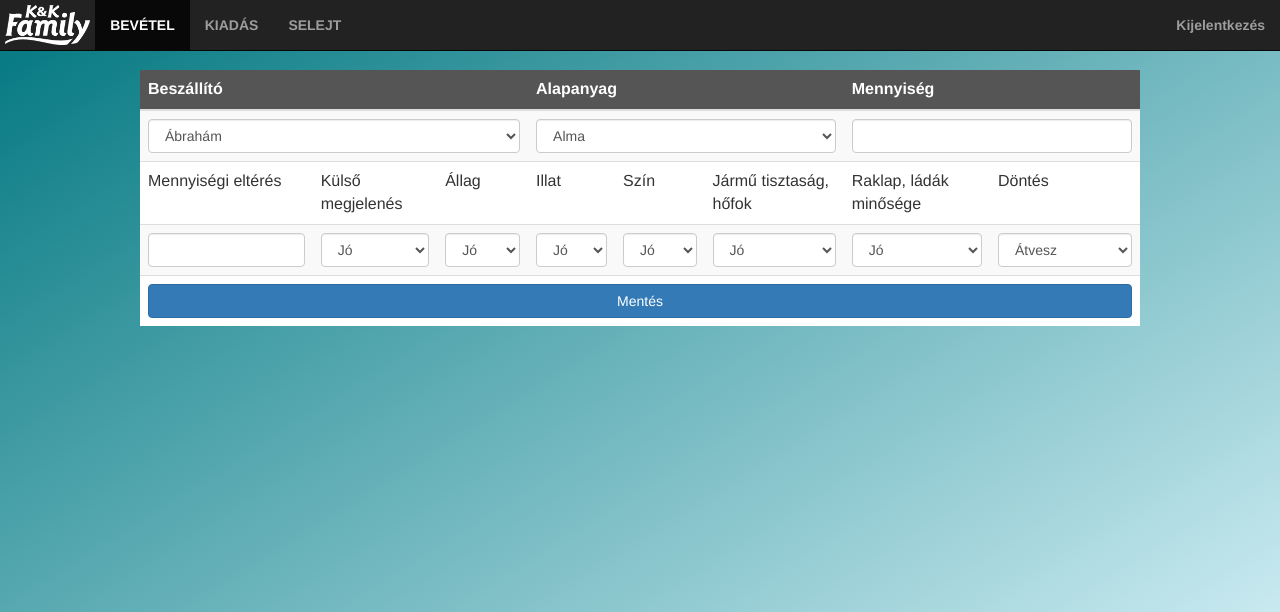
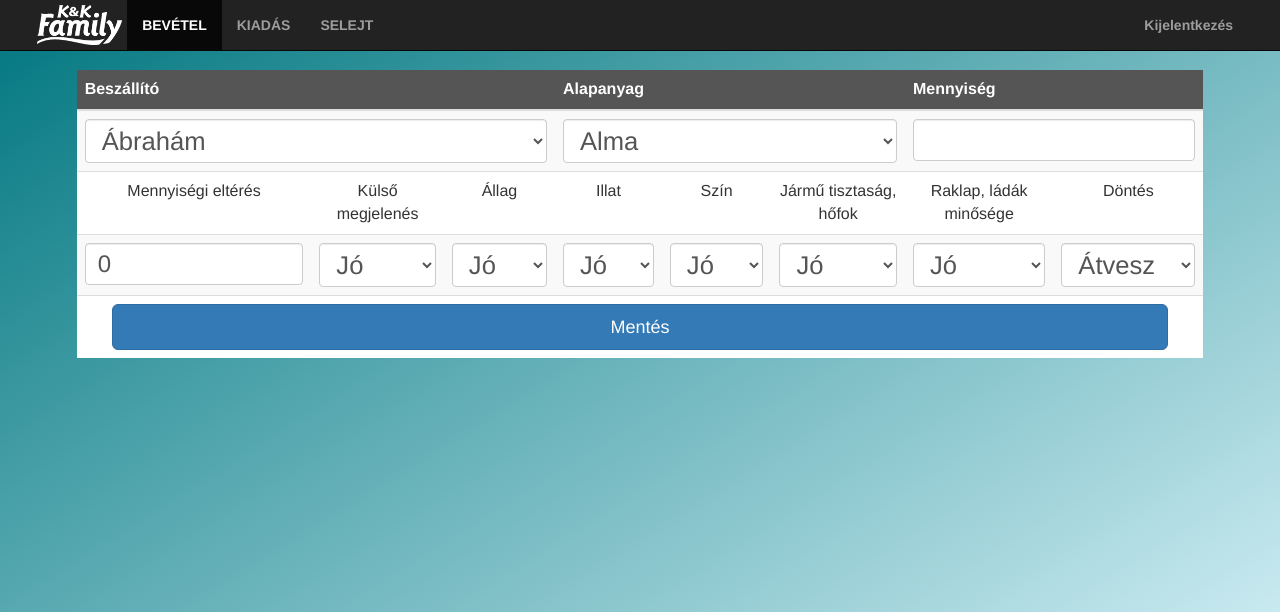
Before and after one commit to davefej/kkfamily, a PHP site: page /tablet/bevetel.php in a window 1280 px wide. Shown: the top 612 px of the page. Run offline with PHP 8.4, Linux system fonts and the light colour scheme; data comes from the database, SQL or seed files in the repository.

Commit message:
Tablet view optimalized
+ small bug fixes

```diff
--- a/common/header.php
+++ b/common/header.php
@@ -10,6 +10,8 @@
 				echo "<title> Kiadás | KK Family</title>";
 			else if($selector == "bevetel")
 				echo "<title> Bevétel | KK Family</title>";
+			else if($selector == "spare")
+				echo "<title> Selejtezés | KK Family</title>";
 		?>
 		<meta http-equiv="cache-control" content="max-age=0" />
 	  	<meta http-equiv="cache-control" content="no-cache" />
@@ -20,7 +22,6 @@
 		<meta charset="utf-8">
 
 		<link href="../js/bootstrap-3.3.7-dist/css/bootstrap.min.css" rel="stylesheet">
-		<link rel="stylesheet" type="text/css" href="../css/styles.css?v=<?php echo $version;?>">
 
 		<script src="../js/functions.js?v=<?php echo $version;?>" ></script>
 		<script src="../js/server.js?v=<?php echo $version;?>" ></script>
@@ -30,8 +31,10 @@
 	<?php  if($selected == "tablet"){	//TODO css rand		?>
 
 				<script src="../js/tablet.js"></script>
+				<link rel="stylesheet" type="text/css" href="../css/tabletstyles.css?v=<?php echo $version;?>">
+	<?php }else{ ?>
+				<link rel="stylesheet" type="text/css" href="../css/styles.css?v=<?php echo $version;?>">
 	<?php } ?>
-
 <?php
 	if(isset($_SESSION['theme']) && $_SESSION['theme'] != "0"){
 		echo '<link rel="stylesheet" type="text/css" href="../css/theme'.$_SESSION['theme'].'.css?v='.$version.'">';
--- a/css/styles.css
+++ b/css/styles.css
@@ -114,11 +114,6 @@ thead{
 	color: #555555;
 }
 
-table.sortable th:not(.sorttable_sorted):not(.sorttable_sorted_reverse):not(.sorttable_nosort):after {
-    content: " \25B4\25BE"
-}
-
-
 .panel-info > .panel-heading {
     background-color: #C8E8E8;
     color: white;
@@ -217,3 +212,25 @@ table.sortable th:not(.sorttable_sorted):not(.sorttable_sorted_reverse):not(.sor
     border: 3px solid #00767F;
     border-radius: 10px;>/
 }*/
+
+.tabletTable{
+	width:95%;
+}
+
+td{
+	text-align: center;
+}
+
+select.tabletForm{
+	font-size: 160%;
+	height:150%;
+}
+
+input.tabletForm{
+	font-size: 150%;
+	height:150%;
+}
+
+#prod_select{
+	width: 80%;
+}
--- a/css/tabletstyles.css
+++ b/css/tabletstyles.css
@@ -1,13 +1,10 @@
 body {
-    background: red;
+    padding-top: 70px;
+    background-repeat: no-repeat;
     background: -webkit-linear-gradient(left top, #00767F, #E3F9FF);
     background: -o-linear-gradient(bottom right, #00767F, #E3F9FF);
     background: -moz-linear-gradient(bottom right, #00767F, #E3F9FF);
     background: linear-gradient(to bottom right, #00767F, #E3F9FF);
-    height: 100%;
-    background-repeat: no-repeat;
-    background-attachment: fixed;
-    padding-top: 80px;
 }
 h1 {
     color: #fff3e0;
@@ -18,45 +15,28 @@ p{
 }
 
 a{
-	color: #0F003B;
+	color: #666666;
 	font-weight: bold;
 }
 
 a:hover{
-	color: #0F003B;
+	color: #666666;
 	text-decoration: none;
 }
 
 a:visited{
-	color: #0F003B;
+	color: white;
+}
+
+a:active{
+	color: #666666;
 	text-decoration: none;
 }
 
-a:active{
-	color: #0F003B;
-	text-decoration: none;
-}
-
-.panel{
-	width:80%;
-	margin: 0 auto;
-    float: none;
-    margin-bottom: 10px;
-    max-height: 500px;
-    overflow-y: scroll;
-}
-
-.thumbnail{
-    background: #fffdf9 !important;
-}
 .centerBlock {
     display: table;
     margin: 0 auto;
     float: none;
-}
-
-.panel-heading{
-	font-size: 18px;
 }
 
 .col-md-6{
@@ -78,7 +58,7 @@ a:active{
 	background-color: white;
 	float: none;
     margin: 0 auto;
-	width: 80%;
+	width: 95%;
 }
 
 thead{
@@ -88,18 +68,47 @@ thead{
 }
 
 .btn-block{
-	width: 80%;
+	width: 95%;
 	float: none;
 	margin: 0 auto;
 }
 
 .container-fluid{
-	width: 80%;
+	width: 95%;
 }
 
 .navbar-inverse .navbar-brand:hover,
 .navbar-inverse .navbar-brand:focus {
   background-color: transparent;
   color: #999999;
-  cursor: pointer;
 }
+
+.navbar-brand{
+	padding: 5px;
+}
+
+.navbar-brand>img {
+  height: 100%;
+  width: auto;
+}
+
+.tabletTable{
+	width:95%;
+}
+
+td{
+	text-align: center;
+}
+
+select.tabletForm{
+	font-size: 160%;
+	height:150%;
+}
+
+input.tabletForm{
+	font-size: 150%;
+	height:150%;
+}
+
+#prod_select{
+	width: 80%;
--- a/helper/contentgenerator.php
+++ b/helper/contentgenerator.php
@@ -242,7 +242,7 @@ function periodSpare($day,$last,$detail){
 
 			$str =  '<table class="table table-hover">';
 			$str .= '<thead>';
-			$str .= '<tr>';
+			$str .= '<tr class="tableHeader">';
 
 			if($detail){
 			 	$str .= '<th>'.$day." -> ".$last.' Részletes<input id="detailscb" type="checkbox" name="detailscb" checked></th>';
@@ -701,7 +701,7 @@ function daymap($weekday){
 function supplierOption(){
 	$mysqli = connect();
 	if($results = $mysqli->query("SELECT * FROM supplier WHERE deleted = false order by name")){
-		print '<select id="besz" class="form-control">';
+		print '<select id="besz" class="form-control tabletForm">';
 		while($row = $results->fetch_assoc()) {
 			print '<option value="'.$row["id"].'">'.$row["name"].'</option>';
 		}
@@ -720,7 +720,7 @@ function productOption(){
 
 	$mysqli = connect();
 	if($results = $mysqli->query("SELECT * FROM product where deleted = false order by name")){
-		print '<select id="alap" class="form-control">';
+		print '<select id="alap" class="form-control tabletForm">';
 		while($row = $results->fetch_assoc()) {
 			print '<option  value="'.$row["id"].'">'.$row["name"].'</option>';
 		}
@@ -739,7 +739,7 @@ function productOption(){
 function productOptionStorage($filter){
 	$mysqli = connect();
 	if($results = $mysqli->query("SELECT * FROM product where deleted = false order by name")){
-		print '<select id="prod_select" onchange="filterProd()" class="form-control">';
+		print '<select id="prod_select" onchange="filterProd() style="width: 130%;"" class="form-control">';
 
 		print '<option  value=""> Összes </option>';
 		while($row = $results->fetch_assoc()) {
@@ -764,7 +764,7 @@ function productOptionStorage($filter){
 function productOptionOutput($filter){
 	$mysqli = connect();
 	if($results = $mysqli->query("SELECT * FROM product where deleted = false order by name")){
-		print '<select id="prod_select" onchange="filterProdOutput()" class="form-control">';
+		print '<select id="prod_select" onchange="filterProdOutput()" class="form-control tabletForm">';
 
 		print '<option  value=""> Összes </option>';
 		while($row = $results->fetch_assoc()) {
--- a/tablet/bevetel.php
+++ b/tablet/bevetel.php
@@ -8,7 +8,7 @@
 <div class="container-fluid">
 	<div class="centerBlock">
 	<form method="post">
-		<table class="table table-striped">
+		<table class="table table-striped tabletTable">
 			<thead>
 				<tr>
 					<th colspan="3">
@@ -34,7 +34,7 @@
 						productOption();
 					?>
 				<td colspan="3">
-					<input class="form-control" id="suly" type="number" />
+					<input class="form-control tabletForm" id="suly" type="number" />
 				</td>
 			</tr>
 			<tr>
@@ -65,52 +65,52 @@
 			</tr>
 			<tr>
 				<td>
-					<input type="number" class="form-control" id="sumDifference">
+					<input type="number" class="form-control tabletForm" id="sumDifference" value=0>
 				</td>
 				<td>
-					<select class="form-control" id="appearance">
+					<select class="form-control tabletForm" id="appearance">
 					  <option value="1">Rossz</option>
 					  <option value="2">Közepes</option>
 					  <option value="3" selected>Jó</option>
 					</select>
 				</td>
 				<td>
-					<select class="form-control" id="consistency">
+					<select class="form-control tabletForm" id="consistency">
 					  <option value="1">Rossz</option>
 					  <option value="2">Közepes</option>
 					  <option value="3" selected>Jó</option>
 					</select>
 				</td>
 				<td>
-					<select class="form-control" id="smell">
+					<select class="form-control tabletForm" id="smell">
 					  <option value="1">Rossz</option>
 					  <option value="2">Közepes</option>
 					  <option value="3" selected>Jó</option>
 					</select>
 				</td>
 				<td>
-					<select class="form-control" id="color">
+					<select class="form-control tabletForm" id="color">
 					  <option value="1">Rossz</option>
 					  <option value="2">Közepes</option>
 					  <option value="3" selected>Jó</option>
 					</select>
 				</td>
 				<td>
-					<select class="form-control" id="clearness">
+					<select class="form-control tabletForm" id="clearness">
 					  <option value="1">Rossz</option>
 					  <option value="2">Közepes</option>
 					  <option value="3" selected>Jó</option>
 					</select>
 				</td>
 				<td>
-					<select class="form-control" id="palletQuality">
+					<select class="form-control tabletForm" id="palletQuality">
 					  <option value="1">Rossz</option>
 					  <option value="2">Közepes</option>
 					  <option value="3" selected>Jó</option>
 					</select>
 				</td>
 				<td style="width: 150px">
-					<select class="form-control" id="decision">
+					<select class="form-control tabletForm" id="decision">
 					  <option value="accept">Átvesz</option>
 					  <option value="decline">Visszautasít</option>
 					</select>
@@ -119,7 +119,7 @@
 			</tr>
 			<tr>
 				<td colspan="9">
-					<button class="btn btn-primary btn-block" onclick="input()">Mentés</button>
+					<button class="btn btn-primary btn-block btn-lg" onclick="input()">Mentés</button>
 				</td>
 			</tr>
 		</table>
--- a/tablet/spare.php
+++ b/tablet/spare.php
@@ -11,7 +11,7 @@ sqlExecute(
 require("../common/footer.php");
 
 function spareTable($results){
-	print '<table class="table table-hover sortable">';
+	print '<table class="table table-hover sortable tabletTable">';
 	print '<thead>';
 	print '<tr>';
 	print '<th>ID</th>';
@@ -29,7 +29,7 @@ function spareTable($results){
 		print '<td>'.$row["supplier"].'</td>';
 		print '<td>'.$row["time"].'</td>';
 		print '<td>'.$row["rest"].'</td>';
-		print '<td><button class="btn btn-sm btn-danger" onclick="trash('.$row["id"].','.$row["rest"].')">Selejt</button></td>';
+		print '<td><button class="btn btn-lg btn-danger" onclick="trash('.$row["id"].','.$row["rest"].')">Selejt</button></td>';
 		print '</tr>';
 	}
 	print '</table>';
```
Also changed, not shown: tablet/kiadas.php (+9 -5 lines).
